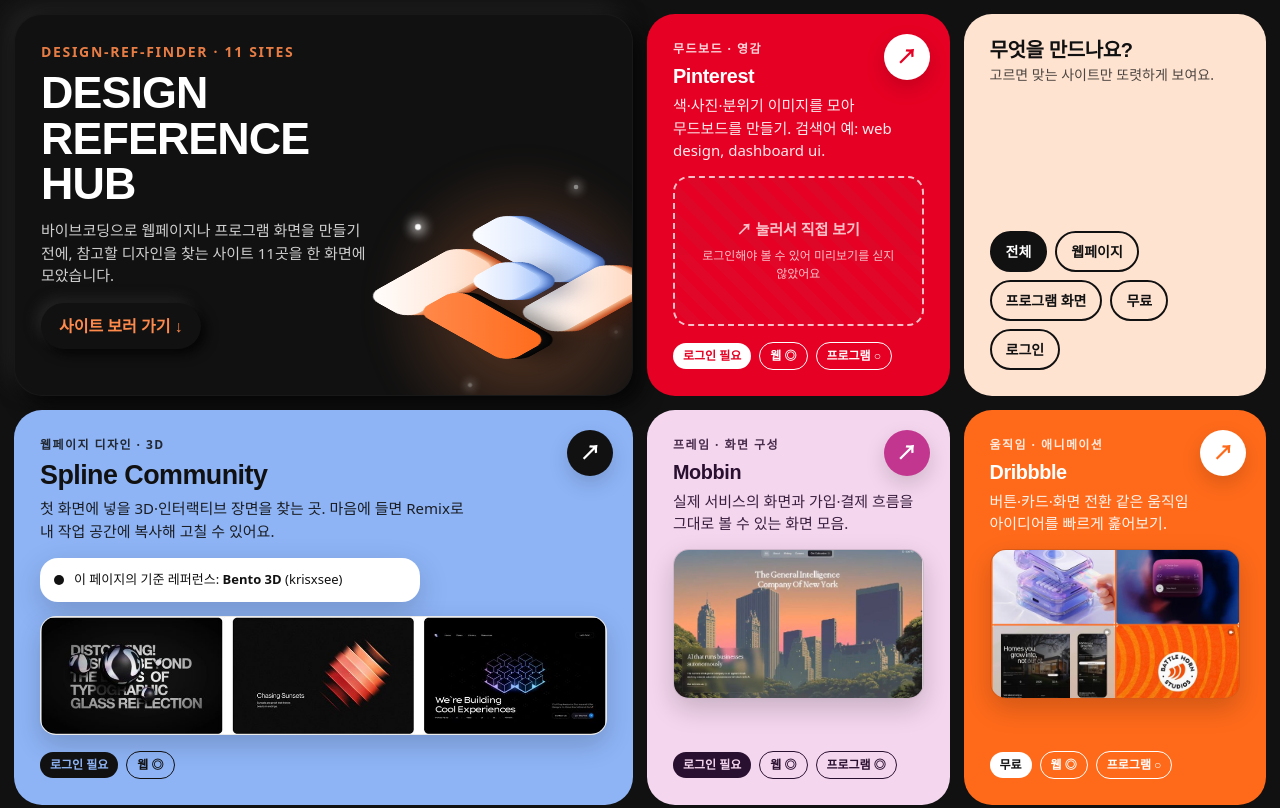
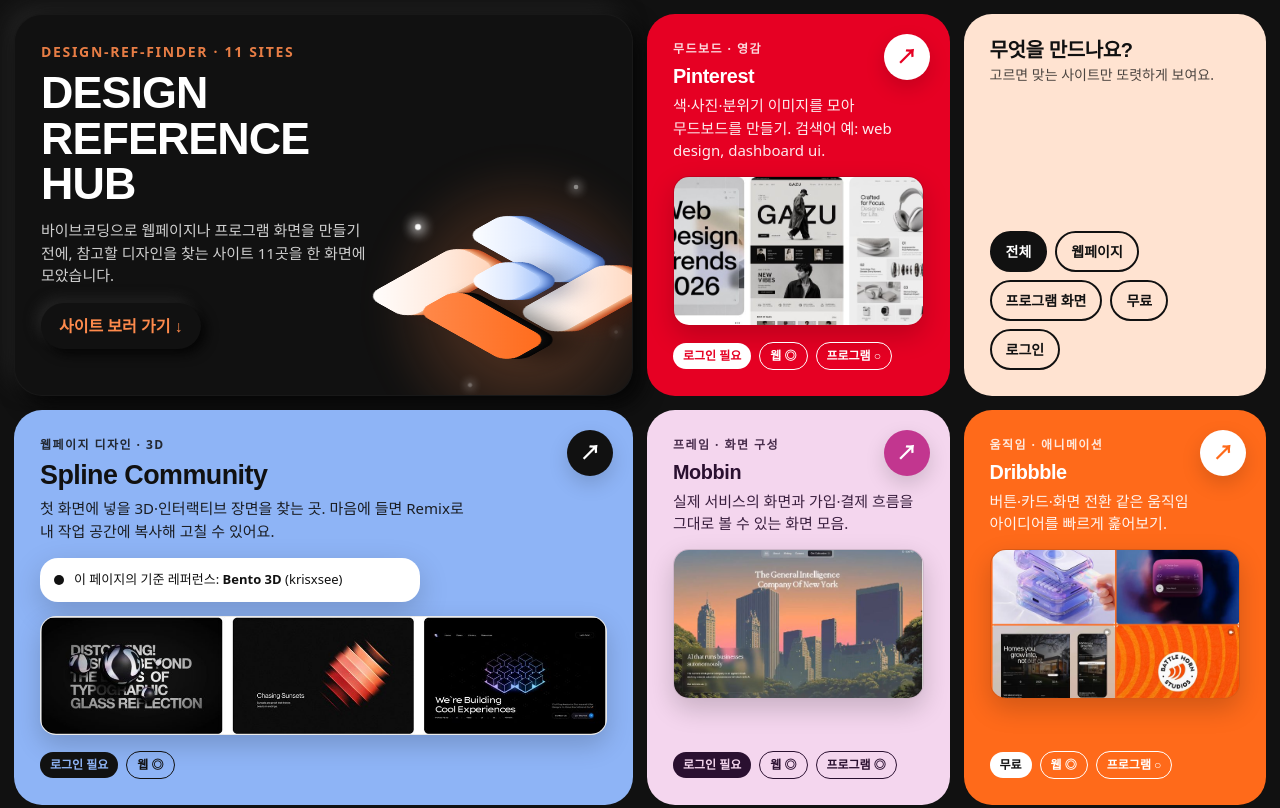
Before and after one commit to roughkyo/design_reference, a plain HTML site: page index.html in a window 1280 px wide. Shown: the top 808 px of the page. Drawn offline with Linux system fonts and the light colour scheme; a web font is replaced by a local one.

Commit message:
허브: Pinterest 카드에 사용자가 준 미리보기 이미지 넣기
Co-Authored-By: Claude Opus 5.5 <noreply@anthropic.com>

```diff
--- a/index.html
+++ b/index.html
@@ -163,7 +163,7 @@ a{color:inherit}
       <span class="role">무드보드 · 영감</span>
       <h3 class="display">Pinterest</h3>
       <p class="desc">색·사진·분위기 이미지를 모아 무드보드를 만들기. 검색어 예: web design, dashboard ui.</p>
-      <figure class="shot none"><span>↗ 눌러서 직접 보기</span><small>로그인해야 볼 수 있어 미리보기를 싣지 않았어요</small></figure>
+      <figure class="shot"><img src="img/pinterest.jpg" alt="Pinterest web design 검색 결과 미리보기" loading="lazy" width="720" height="362"></figure>
       <div class="meta"><span class="badge login">로그인 필요</span><span class="badge ghost">웹 ◎</span><span class="badge ghost">프로그램 ○</span></div>
     </a>
 
```
Also changed, not shown: img/pinterest.jpg (added).
